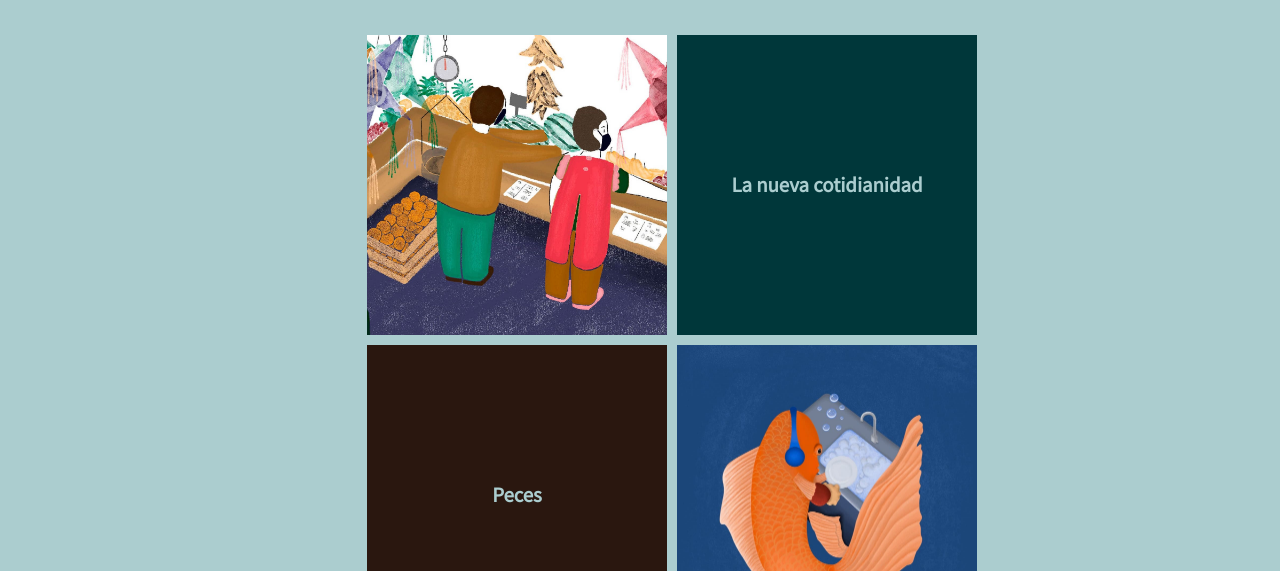
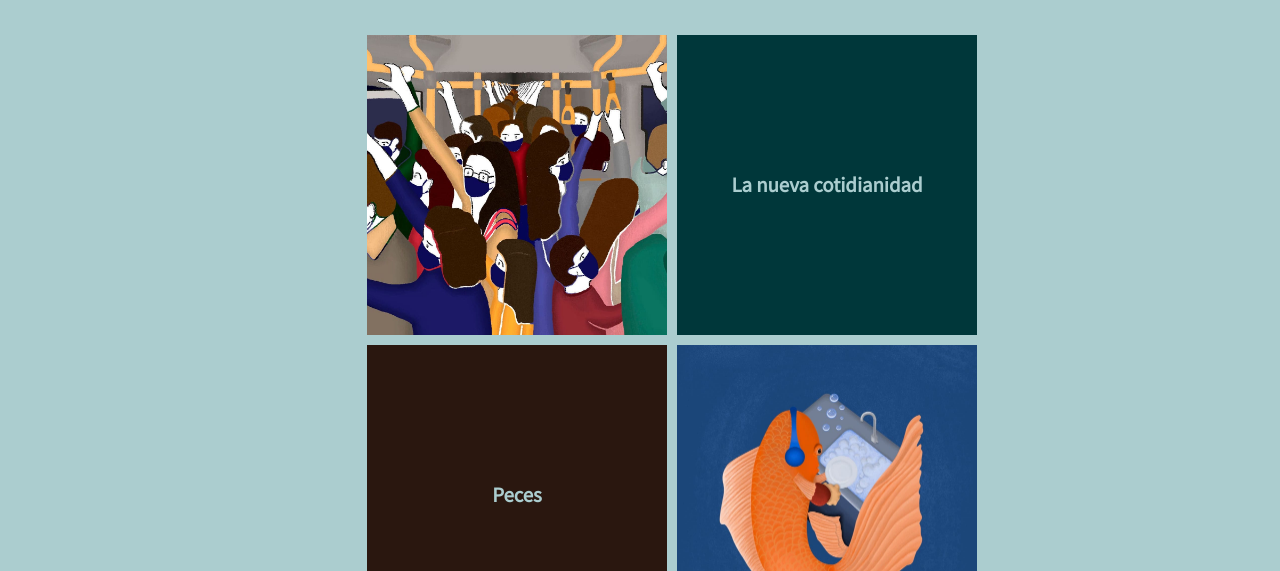
Before and after one commit to sesthe/sesthe, a plain HTML site: page html/ilustracion_menu.html in a window 1280 px wide. Shown: the part 229-800 px from the top of the page. Drawn offline with nearby package versions, Linux system fonts and the light colour scheme; a web font is replaced by a local one.

Commit message:
Add files via upload

```diff
--- a/html/ilustracion_menu.html
+++ b/html/ilustracion_menu.html
@@ -34,7 +34,7 @@
 	<section>
 		<h1 class= "animate__animated animate__slideInLeft" >Ilustración</h1>
 	  <div class="contenedor_flexible">
-		<div><img class="img_cuadrado" src="../media sitio web/Ilustración-1-min.jpg" width="1124" height="1124" alt="ilustración de mercado"/></div>
+		<div><img class="img_cuadrado" src="../media sitio web/Ilustración-2-index.jpg" width="1126" height="1125" alt="ilustración de transporte público"/></div>
 		<div><a href="ilustracion_mercado.html">La nueva cotidianidad</a></div>
 	  </div>
 	<div class="contenedor_flexible_2">
```
Also changed, not shown: media sitio web/Ilustración-2-index.jpg (added).
